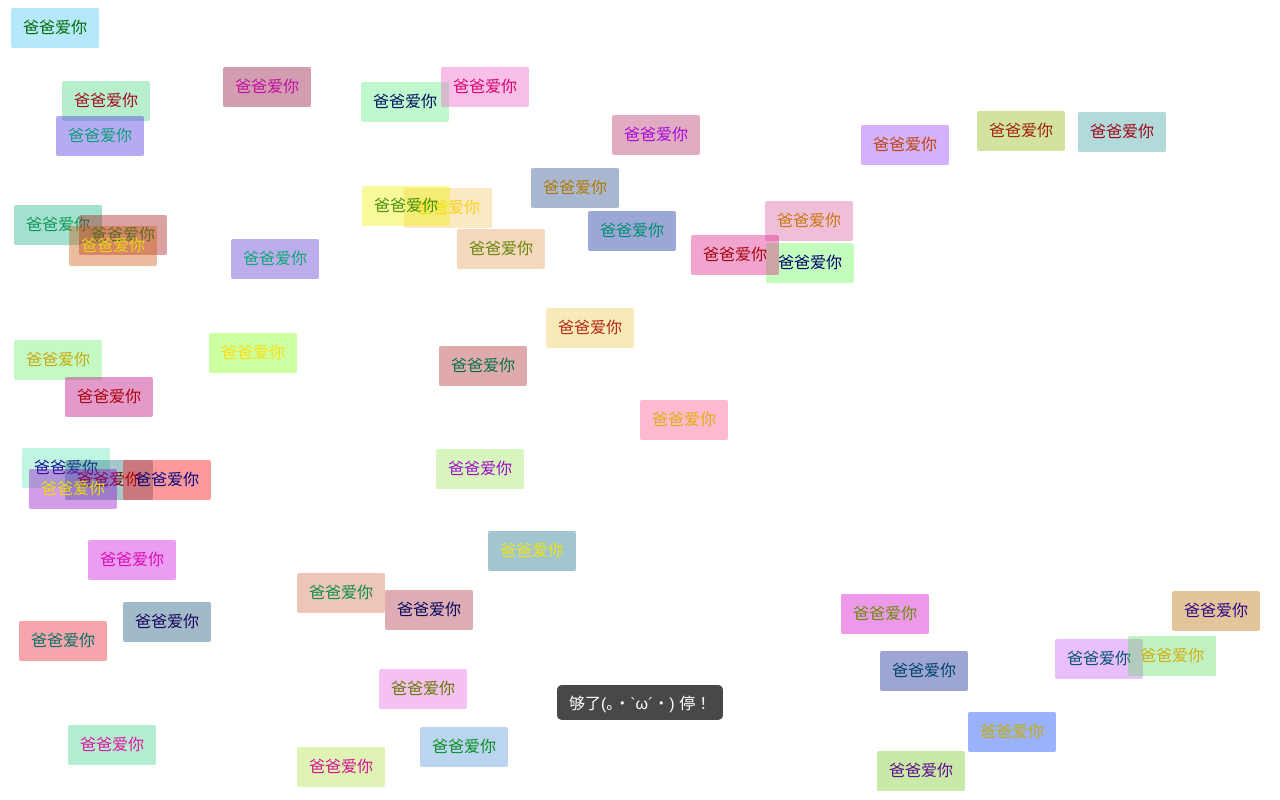
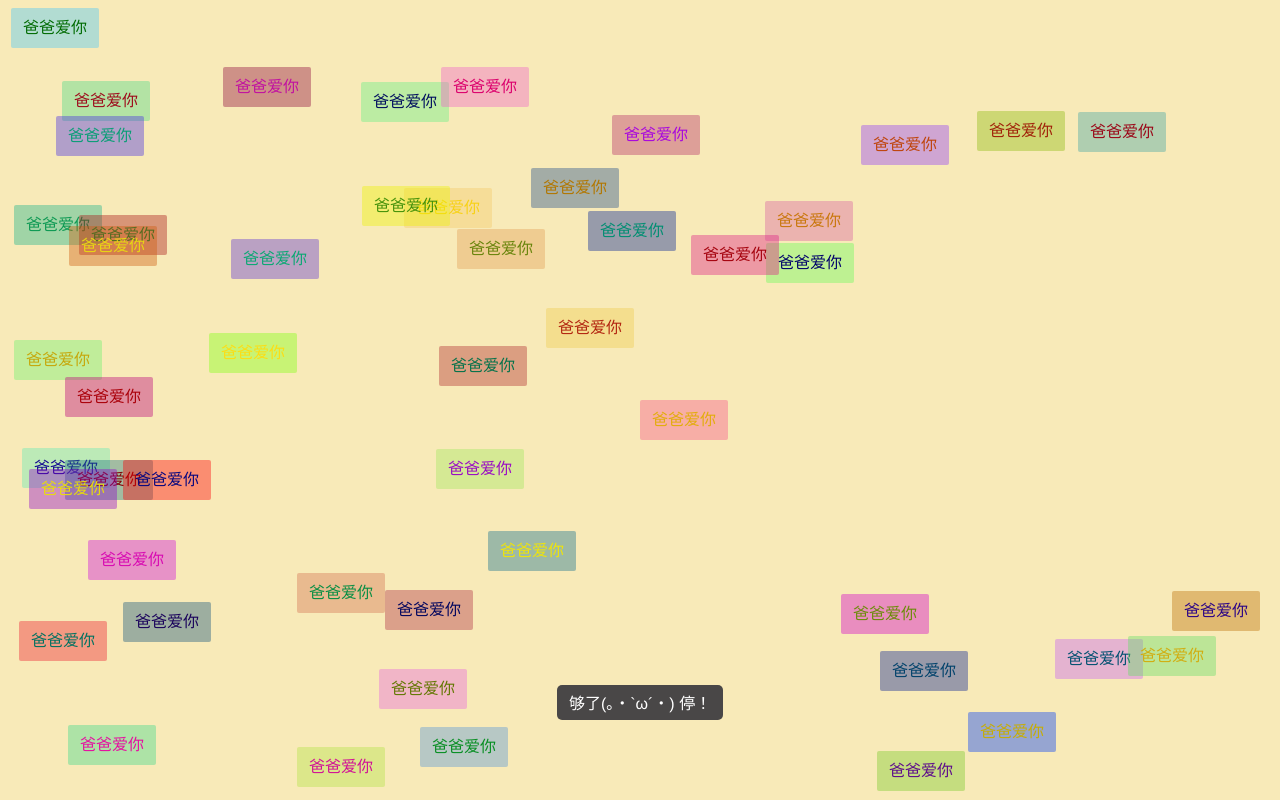
Before and after one commit to sb250/iloveyou, a plain HTML site: page index.html in a window 1280 px wide. Drawn offline with nearby package versions, Linux system fonts and the light colour scheme.

Commit message:
Update index.html

```diff
--- a/index.html
+++ b/index.html
@@ -125,6 +125,8 @@
 
       itemWidth = item.innerWidth()
       itemHeight = item.innerHeight()
+
+      app.css('background-color', bgcolor)
     }
 
     var light = true;
```
